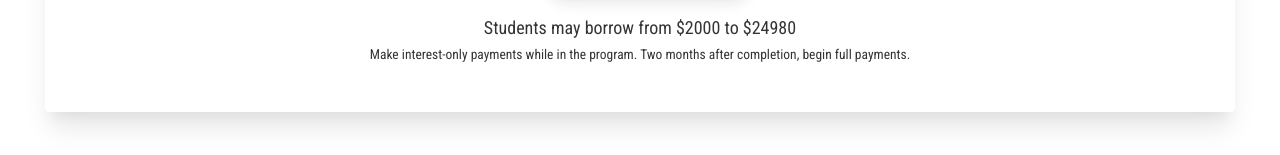
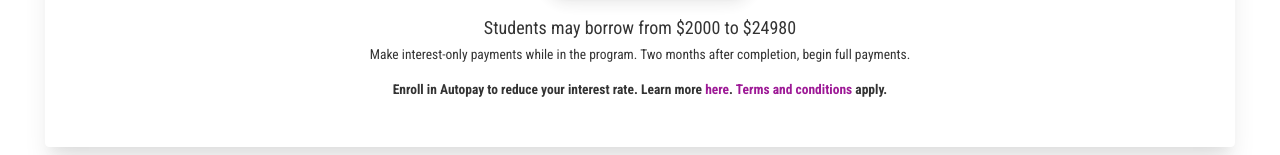
Before and after one commit to chrisdesilva/skills_fund_galvanize, a Gatsby site: page / in a window 1280 px wide. Shown: the part 2137-2292 px from the top of the page. Built offline with nearby package versions, Linux system fonts and the light colour scheme; Gatsby itself is replaced by a stand-in of ours; some packages are replaced by stand-ins of ours; no server answers.

Commit message:
Add autopay info

```diff
--- a/src/components/faq.js
+++ b/src/components/faq.js
@@ -68,7 +68,7 @@ const FAQ = () => {
         )}
       </Collapse>
 
-      {/* <div onClick={() => showq2(!q2)}>
+      <div onClick={() => showq2(!q2)}>
         <h3 className="text-lg text-lg uppercase text-primary flex items-center cursor-pointer">
           <span className="text-sm">
             <FaAngleDown />
@@ -104,7 +104,7 @@ const FAQ = () => {
           which will reduce the total amount of interest you will pay over the
           life of the loan.
         </p>
-      </Collapse> */}
+      </Collapse>
 
       {faq.costOfLiving && (
         <>
--- a/src/components/loancalculator.js
+++ b/src/components/loancalculator.js
@@ -233,7 +233,7 @@ const LoanCalculator = () => {
             completion, begin full payments.
           </p>
         )}
-        {/* <p className="font-bold text-xs text-center hidden lg:inline mb-2">
+        <p className="font-bold text-xs text-center hidden lg:inline mb-2">
           Enroll in Autopay to reduce your interest rate. Learn more{" "}
           <a
             href="https://skills.fund/frequently-asked.questions/#autopay"
@@ -241,8 +241,15 @@ const LoanCalculator = () => {
           >
             here
           </a>
-            .
-          </p> */}
+          .{" "}
+          <a
+            href="https://skills.fund/autopay-terms-and-conditions"
+            className="text-primary font-bold"
+          >
+            Terms and conditions
+          </a>{" "}
+          apply.
+        </p>
         {loanType === "1" && (
           <p className="text-xs text-center hidden lg:inline mb-2">
             Start making full payments (interest + principal) about one month
```
Lines whose indentation alone changed are shown as unchanged.
